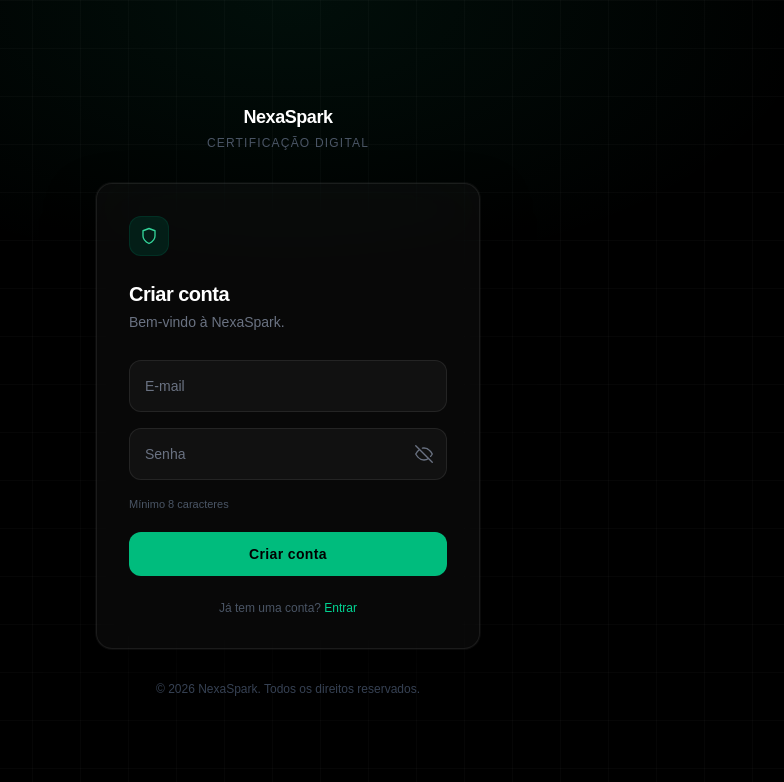
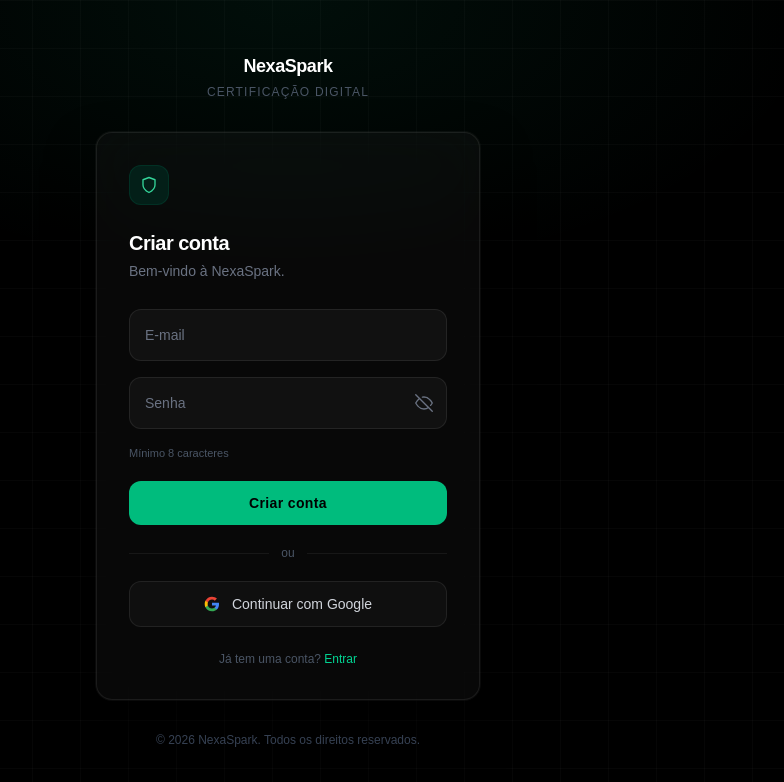
Before and after one commit to viniciusquaiatti-collab/api-certificados-digitais, a Next.js app in the folder web/: page /register in a window 1280 px wide. Shown: the top 782 px of the page, without its empty margins (352-1136 px from the left). Built offline with nearby package versions, Linux system fonts and the light colour scheme; no server answers.

Commit message:
feat(register): add botão Google OAuth para parear com o login

```diff
--- a/web/src/app/register/page.tsx
+++ b/web/src/app/register/page.tsx
@@ -334,6 +334,39 @@
 
           </form>
 
+          {/* DIVIDER */}
+          <div className="flex items-center gap-3 my-5">
+            <div className="flex-1 h-px bg-white/[0.06]" />
+            <span className="text-xs text-gray-600">ou</span>
+            <div className="flex-1 h-px bg-white/[0.06]" />
+          </div>
+
+          {/* GOOGLE REGISTER
+              ✅ PREPARADO — mesmo padrão do login.
+              🔧 Para ativar: configurar Google OAuth no backend
+                 e descomentar a linha no handleGoogleRegister()
+          */}
+          <button
+            type="button"
+            onClick={() => {
+              logger.event("REGISTER:GOOGLE", "Usuário clicou em Continuar com Google");
+              logger.warn("REGISTER:GOOGLE", "Google OAuth ainda não configurado — aguardando integração");
+              // TODO: descomentar quando Google OAuth estiver configurado no backend
+              // window.location.href = `${API_URL}/api/auth/google`;
+            }}
+            className="w-full flex items-center justify-center gap-3 border border-white/[0.08] hover:border-white/[0.18] bg-white/[0.03] hover:bg-white/[0.06] text-white text-sm py-3 rounded-xl transition-all duration-200 group cursor-pointer"
+          >
+            <svg width="16" height="16" viewBox="0 0 24 24">
+              <path d="M22.56 12.25c0-.78-.07-1.53-.2-2.25H12v4.26h5.92c-.26 1.37-1.04 2.53-2.21 3.31v2.77h3.57c2.08-1.92 3.28-4.74 3.28-8.09z" fill="#4285F4"/>
+              <path d="M12 23c2.97 0 5.46-.98 7.28-2.66l-3.57-2.77c-.98.66-2.23 1.06-3.71 1.06-2.86 0-5.29-1.93-6.16-4.53H2.18v2.84C3.99 20.53 7.7 23 12 23z" fill="#34A853"/>
+              <path d="M5.84 14.09c-.22-.66-.35-1.36-.35-2.09s.13-1.43.35-2.09V7.07H2.18C1.43 8.55 1 10.22 1 12s.43 3.45 1.18 4.93l2.85-2.22.81-.62z" fill="#FBBC05"/>
+              <path d="M12 5.38c1.62 0 3.06.56 4.21 1.64l3.15-3.15C17.45 2.09 14.97 1 12 1 7.7 1 3.99 3.47 2.18 7.07l3.66 2.84c.87-2.6 3.3-4.53 6.16-4.53z" fill="#EA4335"/>
+            </svg>
+            <span className="text-gray-300 group-hover:text-white transition-colors">
+              Continuar com Google
+            </span>
+          </button>
+
           {/* ── LINK PARA LOGIN ── */}
           <p className="text-center text-gray-600 text-xs mt-6">
             Já tem uma conta?{" "}
```
